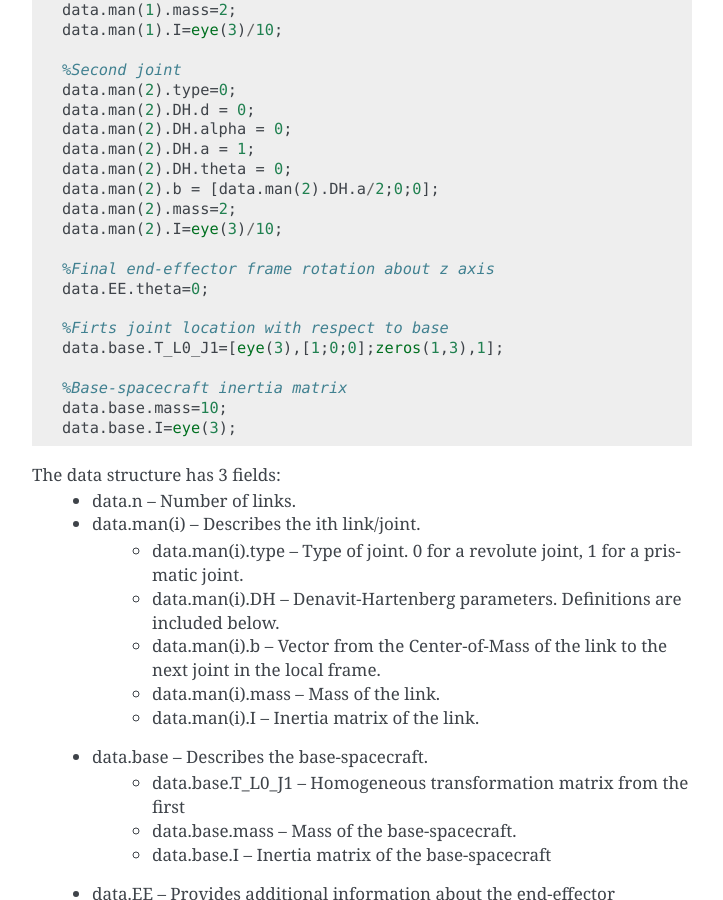
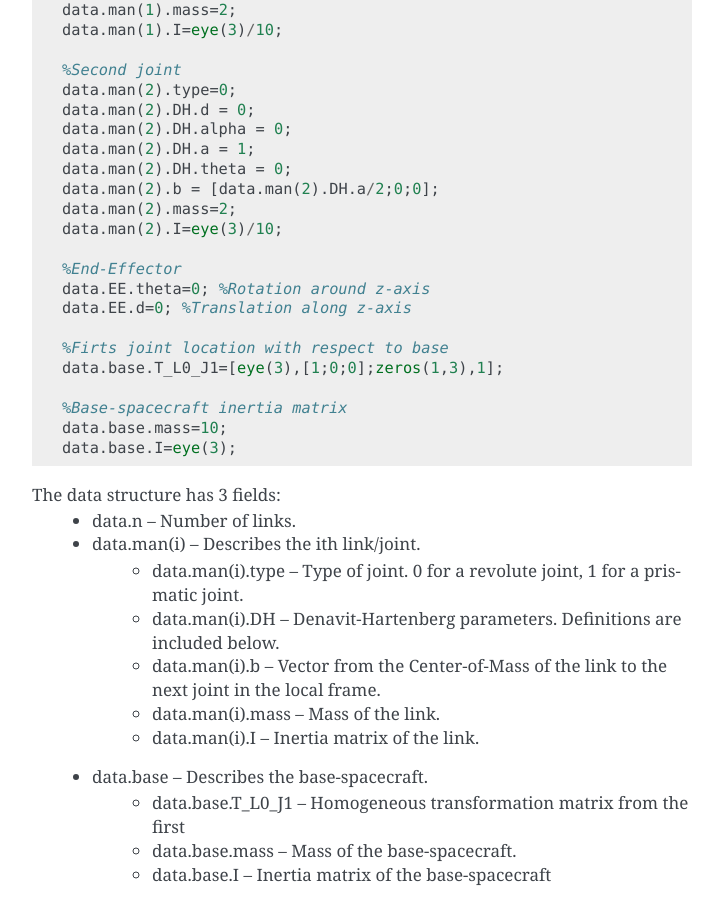
Before and after one commit to wujiashu0421/SPART, a Sphinx documentation site: the page built from docs/source/QuickStart.rst, in a window 1280 px wide and 900 px high, scrolled down 589 px. Shown: the whole window, without its empty margins (388-1111 px from the left). Built offline with Sphinx 7.4.7, drawn with Linux system fonts in a browser that asks for light colours.

Commit message:
Added data.EE.d field into the documentation.

```diff
--- a/docs/source/QuickStart.rst
+++ b/docs/source/QuickStart.rst
@@ -36,8 +36,9 @@ Most of these functions require a description of the spacecraft-manipulator syst
 	data.man(2).mass=2;
 	data.man(2).I=eye(3)/10;
 
-	%Final end-effector frame rotation about z axis
-	data.EE.theta=0;
+	%End-Effector
+	data.EE.theta=0; %Rotation around z-axis
+	data.EE.d=0; %Translation along z-axis
 
 	%Firts joint location with respect to base
 	data.base.T_L0_J1=[eye(3),[1;0;0];zeros(1,3),1];
```
